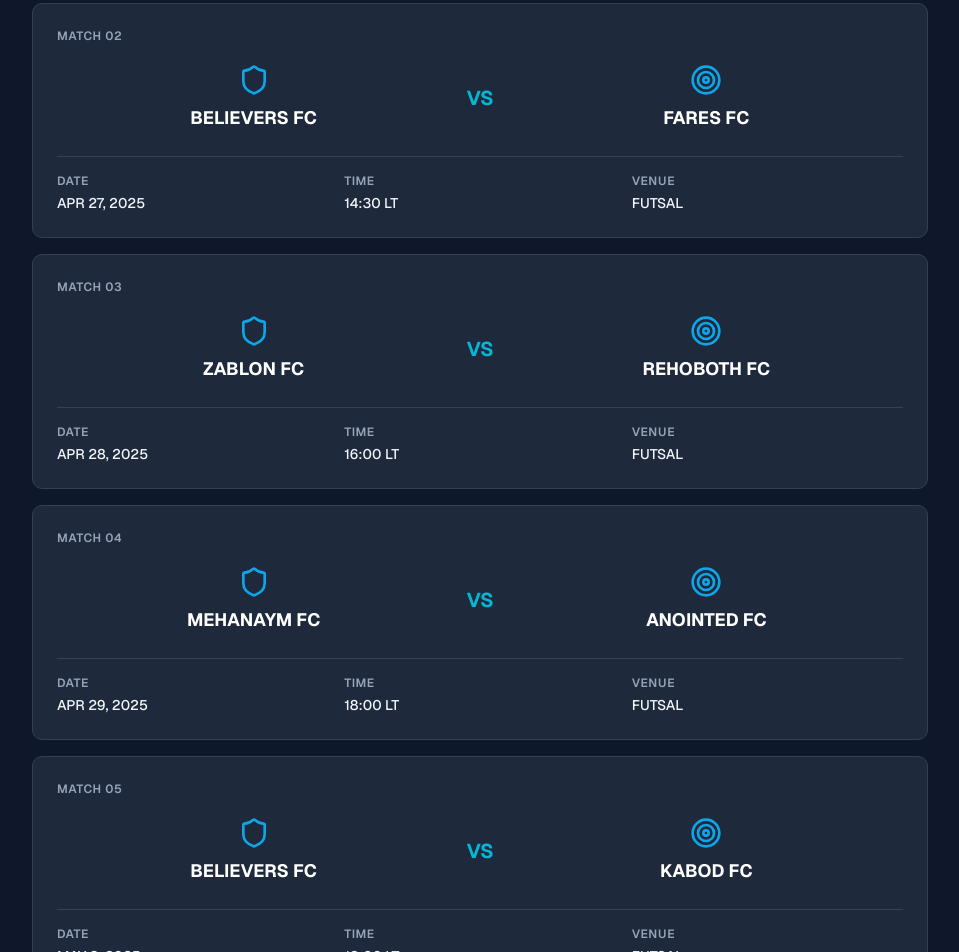
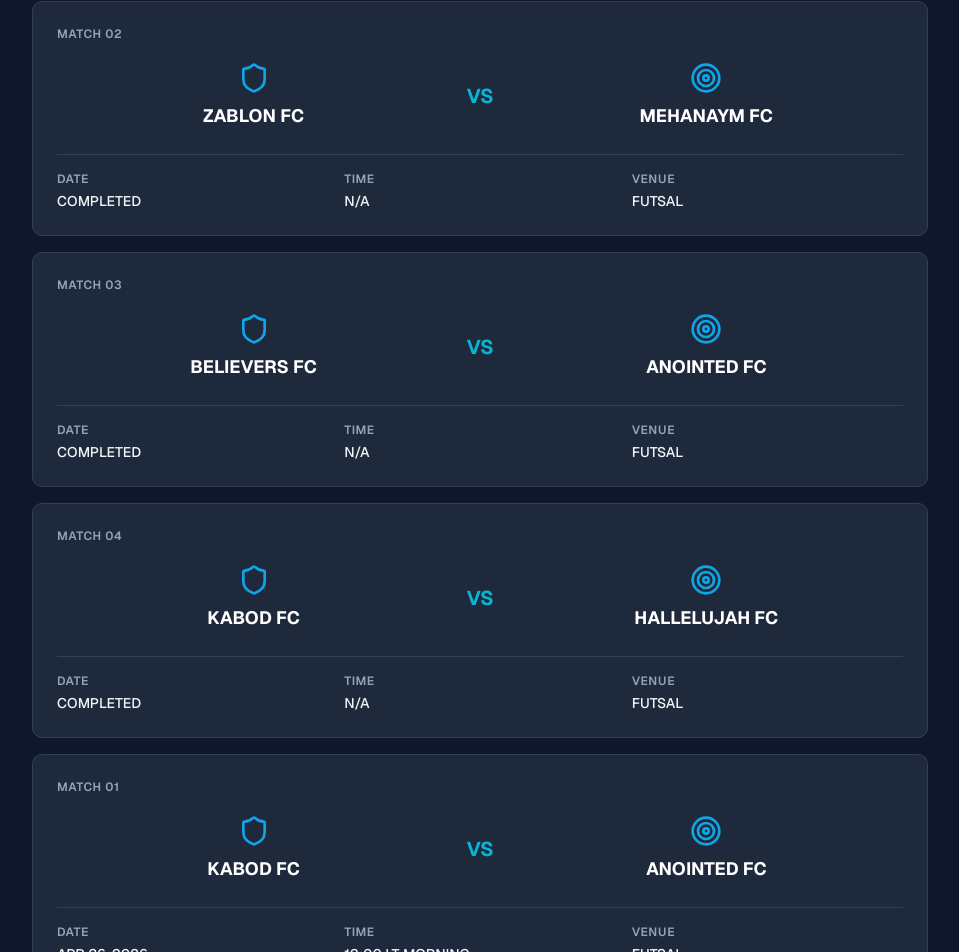
Before and after one commit to Fevenes/GC_Cup, a Next.js app: page /fixtures in a window 1280 px wide. Shown: the part 547-1499 px from the top of the page, without its empty margins (160-1119 px from the left). Built offline with nearby package versions, Linux system fonts and the light colour scheme.

Commit message:
Update page.tsx

```diff
--- a/app/fixtures/page.tsx
+++ b/app/fixtures/page.tsx
@@ -6,73 +6,101 @@ import MatchCard from '@/components/match-card'
 import { Calendar, Clock, MapPin } from 'lucide-react'
 
 const matches = [
+  // COMPLETED MATCHES (Based on your results)
   {
     id: 1,
     matchNumber: 1,
-    team1: 'KABOD FC',
-    team2: 'HALLELUJAH FC',
-    date: 'APR 26, 2025',
-    time: '12:00 LT',
+    team1: 'REHOBOTH FC',
+    team2: 'FARES FC',
+    score: '6 : 4',
+    date: 'COMPLETED',
+    time: 'N/A',
     location: 'FUTSAL',
-    isLive: true,
-    status: 'LIVE'
+    isLive: false,
+    status: 'FINISHED'
   },
   {
     id: 2,
     matchNumber: 2,
-    team1: 'BELIEVERS FC',
-    team2: 'FARES FC',
-    date: 'APR 27, 2025',
-    time: '14:30 LT',
+    team1: 'ZABLON FC',
+    team2: 'MEHANAYM FC',
+    score: '4 : 2',
+    date: 'COMPLETED',
+    time: 'N/A',
     location: 'FUTSAL',
     isLive: false,
-    status: 'UPCOMING'
+    status: 'FINISHED'
   },
   {
     id: 3,
     matchNumber: 3,
-    team1: 'ZABLON FC',
-    team2: 'REHOBOTH FC',
-    date: 'APR 28, 2025',
-    time: '16:00 LT',
+    team1: 'BELIEVERS FC',
+    team2: 'ANOINTED FC',
+    score: '5 : 0',
+    date: 'COMPLETED',
+    time: 'N/A',
     location: 'FUTSAL',
     isLive: false,
-    status: 'UPCOMING'
+    status: 'FINISHED'
   },
   {
     id: 4,
     matchNumber: 4,
-    team1: 'MEHANAYM FC',
-    team2: 'ANOINTED FC',
-    date: 'APR 29, 2025',
-    time: '18:00 LT',
+    team1: 'KABOD FC',
+    team2: 'HALLELUJAH FC',
+    score: '6 : 3',
+    date: 'COMPLETED',
+    time: 'N/A',
     location: 'FUTSAL',
     isLive: false,
-    status: 'UPCOMING'
+    status: 'FINISHED'
   },
+  // UPCOMING MATCHES (Based on the screenshots)
   {
     id: 5,
-    matchNumber: 5,
-    team1: 'BELIEVERS FC',
-    team2: 'KABOD FC',
-    date: 'MAY 3, 2025',
-    time: '12:00 LT',
+    matchNumber: 1,
+    team1: 'KABOD FC',
+    team2: 'ANOINTED FC',
+    date: 'APR 26, 2026',
+    time: '12:00 LT MORNING',
     location: 'FUTSAL',
     isLive: false,
-    status: 'UPCOMING'
+    status: 'LIVE SOON'
   },
   {
     id: 6,
-    matchNumber: 6,
-    team1: 'HALLELUJAH FC',
-    team2: 'ZABLON FC',
-    date: 'MAY 4, 2025',
-    time: '14:00 LT',
+    matchNumber: 2,
+    team1: 'BELIEVERS FC',
+    team2: 'REHOBOTH FC',
+    date: 'APR 26, 2026',
+    time: '10:00 LT AFTERNOON',
     location: 'FUTSAL',
     isLive: false,
-    status: 'UPCOMING'
+    status: 'SCHEDULED'
+  },
+  {
+    id: 7,
+    matchNumber: 1,
+    team1: 'MEHANAYM FC',
+    team2: 'FARES FC',
+    date: 'APR 27, 2026',
+    time: '12:00 LT MORNING',
+    location: 'FUTSAL',
+    isLive: false,
+    status: 'LIVE SOON'
+  },
+  {
+    id: 8,
+    matchNumber: 2,
+    team1: 'ZABLON FC',
+    team2: 'HALLELUJAH FC',
+    date: 'APR 27, 2026',
+    time: '10:00 LT AFTERNOON',
+    location: 'FUTSAL',
+    isLive: false,
+    status: 'SCHEDULED'
   }
-]
+];
 
 export default function FixturesPage() {
   return (
```
